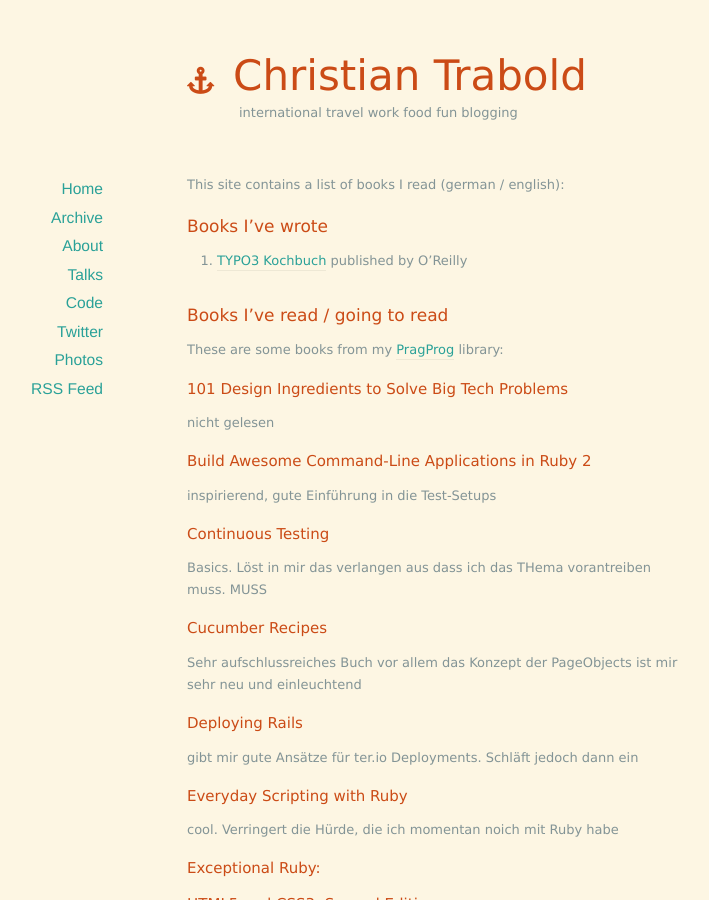
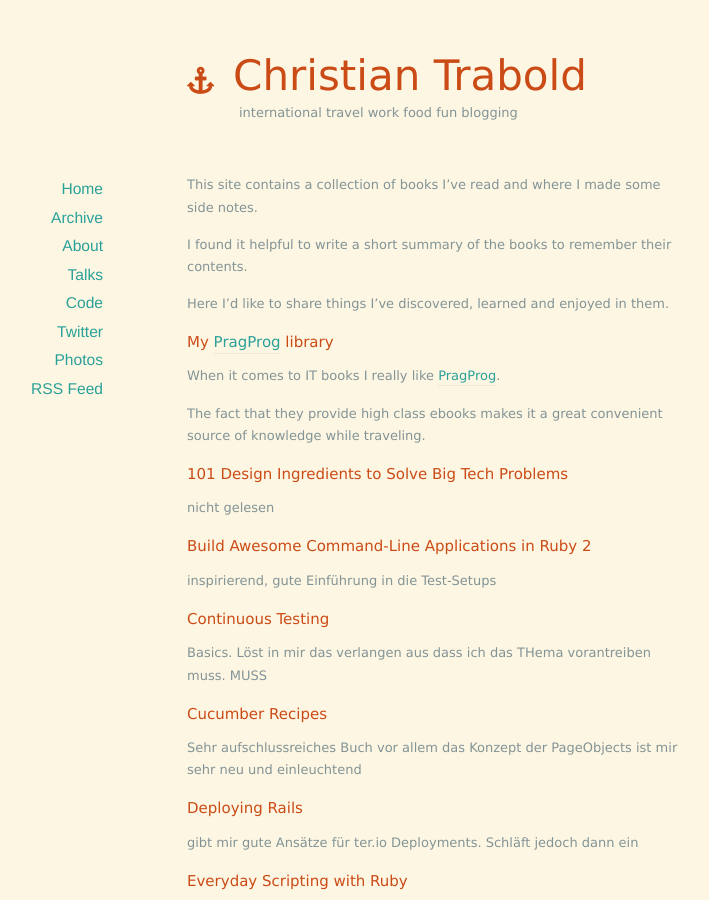
Before and after one commit to ctrabold/ctrabold.github.io, a Jekyll site: the page built from books/index.md, in a window 1280 px wide and 900 px high. Shown: the whole window, without its empty margins (203-912 px from the left). Built offline with Jekyll 4.4.1, drawn with Linux system fonts in a browser that asks for light colours; nearby versions of some CDN libraries.

Commit message:
books: Add links

```diff
--- a/books/index.md
+++ b/books/index.md
@@ -3,16 +3,19 @@ layout: default
 title: Books
 ---
 
-This site contains a list of books I read (german / english):
+This site contains a collection of books I've read and where I made some side notes.
 
-# Books I've wrote
+I found it helpful to write a short summary of the books to remember their contents.
 
-- [TYPO3 Kochbuch](http://www.oreilly.de/catalog/typo3ckbk2ger/) published by O'Reilly
+Here I'd like to share things I've discovered, learned and enjoyed in them.
 
 
-# Books I've read / going to read
+## My [PragProg](http://pragprog.com/) library
 
-These are some books from my [PragProg](http://pragprog.com/) library:
+When it comes to IT books I really like [PragProg](http://pragprog.com/).
+
+The fact that they provide high class ebooks makes it a great convenient source of knowledge while traveling.
+
 
 ## 101 Design Ingredients to Solve Big Tech Problems
 
```
